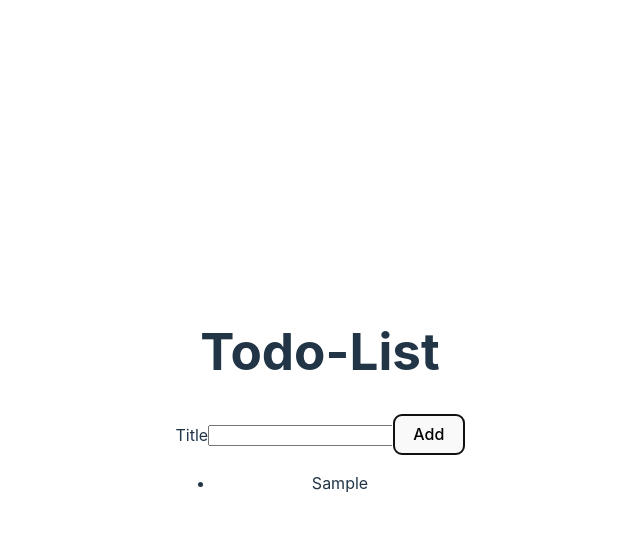
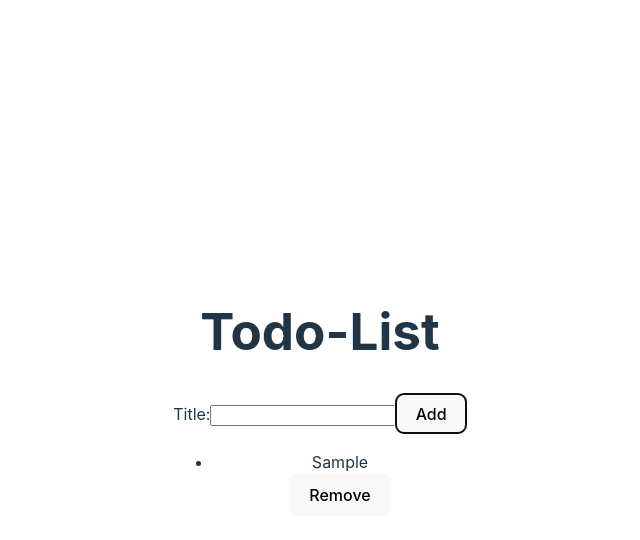
Before and after one commit to omk963/react-todo, a React (Vite) app: page / in a window 1280 px wide. Both pictures are taken after typing "Sample" into the empty fields and a click on the button "Add". Shown: the top 540 px of the page, without its empty margins (320-960 px from the left). Built offline with nearby package versions, Linux system fonts and the light colour scheme.

Commit message:
feat(todoList): Implemented Reusable Components, Auto Focus, and Remove List Item

```diff
--- a/src/AddTodoForm.jsx
+++ b/src/AddTodoForm.jsx
@@ -1,4 +1,5 @@
 import { useState } from 'react';
+import InputWithLabel from './InputWithLabel';
 
 const AddTodoForm = ({ onAddTodo }) => {
     const [todoTitle, setTodoTitle] = useState('');
@@ -10,7 +11,7 @@ const AddTodoForm = ({ onAddTodo }) => {
 
     const handleAddTodo = (event) => {
         event.preventDefault();
-        if(todoTitle === '') {
+        if (todoTitle === '') {
             alert("Please enter a valid to-do item");
             return;
         }
@@ -24,9 +25,9 @@ const AddTodoForm = ({ onAddTodo }) => {
 
     return (
         <form onSubmit={handleAddTodo}>
-            <label>Title</label>
-            <input id='todoTitle' type='text' name='title' value={todoTitle} onChange={handleTitleChange} />
-            <label htmlFor="todoTitle"></label>
+            <InputWithLabel id='todoTitle' value={todoTitle} onInputChange={handleTitleChange}>
+                Title:
+            </InputWithLabel>
             <button type="submit">Add</button>
         </form>
     );
--- a/src/App.jsx
+++ b/src/App.jsx
@@ -24,11 +24,16 @@ function App() {
     setTodoList([...todoList, newTodo])
   };
 
+  const removeTodo = (id) => {
+    const updatedList = todoList.filter(todo => todo.id !== id)
+    setTodoList(updatedList)
+  };
+
   return (
     <React.Fragment>
       <h1>Todo-List</h1>
       <AddTodoForm onAddTodo={addTodo} />
-      <TodoList todoList={todoList} />
+      <TodoList todoList={todoList} onRemoveTodo={removeTodo} />
     </React.Fragment>
   );
 };
--- /dev/null
+++ b/src/InputWithLabel.jsx
@@ -0,0 +1,20 @@
+import React from "react";
+import { useRef, useEffect } from "react";
+
+const InputWithLabel = ({ id, children, value, onInputChange }) => {
+    const inputRef = useRef();
+
+    useEffect(() => {
+        inputRef.current.focus()
+    }, [])
+
+    return (
+        <React.Fragment>
+            <label>{children}</label>
+            <input id={id} type='text' name={children} value={value} onChange={onInputChange} ref={inputRef} />
+            <label htmlFor={id}></label>
+        </React.Fragment>
+    );
+};
+
+export default InputWithLabel;
--- a/src/TodoList.jsx
+++ b/src/TodoList.jsx
@@ -1,10 +1,10 @@
 import TodoListItem from "./TodoListItem";
 
-const TodoList = ({ todoList }) => {
+const TodoList = ({ todoList, onRemoveTodo }) => {
   return (
     <ul>
       {todoList.map((todo) => (
-        <TodoListItem key={todo.id} todo={todo} />
+        <TodoListItem key={todo.id} todo={todo} onRemoveTodo={onRemoveTodo} />
       ))}
     </ul>
   );
--- a/src/TodoListItem.jsx
+++ b/src/TodoListItem.jsx
@@ -1,6 +1,11 @@
-const TodoListItem = (props) => {
+import React from "react";
+
+const TodoListItem = ({todo, onRemoveTodo}) => {
     return (
-        <li>{props.todo.title}</li>
+        <React.Fragment>
+            <li>{todo.title}</li>
+            <button onClick={() => onRemoveTodo(todo.id)}>Remove</button>
+        </React.Fragment>
     );
 };
 
```
